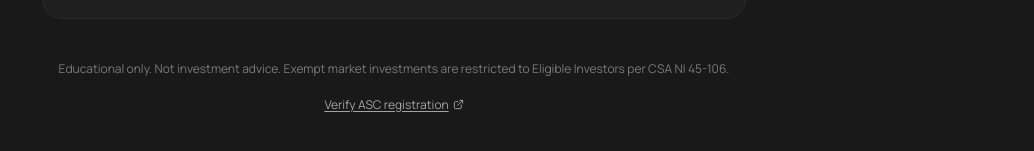
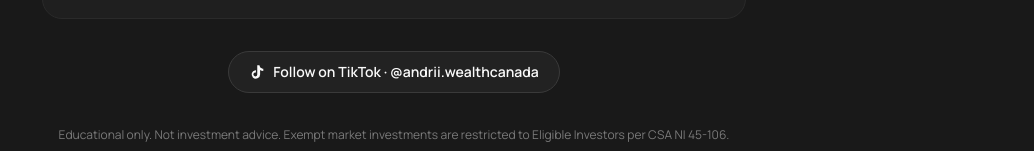
Before and after one commit to andriushchenkopartners-star/skyfort-website, a Next.js app: page /en/tt in a window 1280 px wide. Shown: the part 801-952 px from the top of the page, without its empty margins (246-1280 px from the left). Built offline with nearby package versions, Linux system fonts and the light colour scheme; no server answers.

Commit message:
feat: integrate TikTok @andrii.wealthcanada in config, footer, /tt CTA + detailed analytics setup guide

```diff
--- a/app/[locale]/tt/tt-client.jsx
+++ b/app/[locale]/tt/tt-client.jsx
@@ -13,7 +13,9 @@ import Button from "../../_components/Button";
 import Card from "../../_components/Card";
 import Container from "../../_components/Container";
 import Logo from "../../_components/Logo";
+import TikTokIcon from "../../_components/TikTokIcon";
 import { resolveLocale } from "../../_i18n/dictionary";
+import { CONFIG } from "../../_i18n/config";
 import {
   captureUtmsOnLoad,
   trackTtLandingView,
@@ -21,8 +23,9 @@ import {
   withUtms,
 } from "../../_lib/analytics";
 
-const CALENDLY = "https://calendly.com/andriushchenko-partners/new-meeting";
-const WHATSAPP = "https://wa.me/14033972553";
+const CALENDLY = CONFIG.calendlyUrl;
+const WHATSAPP = CONFIG.whatsapp;
+const TIKTOK = CONFIG.tiktok;
 const NRD_LOOKUP =
   "https://aretrieval.securities-administrators.ca/aretrieval/individuals/4575551";
 
@@ -40,6 +43,7 @@ const COPY = {
     ],
     disclaimer: "Освітні матеріали. Не є інвестиційною рекомендацією. Exempt market інвестиції доступні лише Eligible Investors під CSA NI 45-106.",
     verifyLink: "Перевірити реєстрацію у ASC",
+    followCta: "Слідкуй на TikTok",
   },
   ru: {
     h1: "Видел меня в TikTok?",
@@ -54,6 +58,7 @@ const COPY = {
     ],
     disclaimer: "Образовательные материалы. Не является инвестиционной рекомендацией. Exempt market доступен только Eligible Investors под CSA NI 45-106.",
     verifyLink: "Проверить регистрацию в ASC",
+    followCta: "Подписаться в TikTok",
   },
   en: {
     h1: "Saw me on TikTok?",
@@ -68,6 +73,7 @@ const COPY = {
     ],
     disclaimer: "Educational only. Not investment advice. Exempt market investments are restricted to Eligible Investors per CSA NI 45-106.",
     verifyLink: "Verify ASC registration",
+    followCta: "Follow on TikTok",
   },
 };
 
@@ -173,7 +179,20 @@ export default function TtLandingClient({ locale: rawLocale, portraitSrc, portra
         ))}
       </div>
 
-      <footer className="mt-10 text-center space-y-3">
+      <div className="mt-8 flex justify-center">
+        <a
+          href={TIKTOK}
+          target="_blank"
+          rel="noopener noreferrer"
+          onClick={() => trackTtCtaClick("follow_tiktok")}
+          className="inline-flex items-center gap-2 rounded-full border border-[var(--color-border-strong)] bg-[var(--color-bg-elevated)] px-5 py-2.5 text-sm font-semibold text-[var(--color-fg)] transition-all hover:border-[var(--color-brand)] hover:bg-[var(--color-bg-card)]"
+        >
+          <TikTokIcon className="h-4 w-4" />
+          {copy.followCta} · {CONFIG.tiktokHandle}
+        </a>
+      </div>
+
+      <footer className="mt-8 text-center space-y-3">
         <p className="text-xs text-[var(--color-fg-subtle)] leading-relaxed">
           {copy.disclaimer}
         </p>
--- /dev/null
+++ b/app/_components/TikTokIcon.jsx
@@ -0,0 +1,18 @@
+// Inline TikTok glyph — lucide-react does not ship one.
+// Use as: <TikTokIcon className="h-4 w-4" />
+
+export default function TikTokIcon({ className = "h-4 w-4", ...rest }) {
+  return (
+    <svg
+      viewBox="0 0 24 24"
+      fill="currentColor"
+      xmlns="http://www.w3.org/2000/svg"
+      aria-hidden="true"
+      focusable="false"
+      className={className}
+      {...rest}
+    >
+      <path d="M19.59 6.69a4.83 4.83 0 0 1-3.77-4.25V2h-3.45v13.67a2.89 2.89 0 0 1-5.2 1.74 2.89 2.89 0 0 1 2.31-4.64 2.93 2.93 0 0 1 .88.13V9.4a6.84 6.84 0 0 0-1-.05A6.33 6.33 0 0 0 5.8 20.1a6.34 6.34 0 0 0 10.86-4.43V9.01a8.16 8.16 0 0 0 4.77 1.52V7.1a4.85 4.85 0 0 1-1.84-.41z" />
+    </svg>
+  );
+}
--- a/app/_components/index.js
+++ b/app/_components/index.js
@@ -13,3 +13,4 @@ export { default as Breadcrumbs } from "./Breadcrumbs";
 export { default as WhatsAppButton } from "./WhatsAppButton";
 export { default as TrustBar } from "./TrustBar";
 export { default as LangSwitcher } from "./LangSwitcher";
+export { default as TikTokIcon } from "./TikTokIcon";
--- a/app/_i18n/config.js
+++ b/app/_i18n/config.js
@@ -7,6 +7,8 @@ export const CONFIG = {
   instagram: "https://instagram.com/andrii.wealthcanada",
   telegram: "https://t.me/skyfortwealth",
   whatsapp: "https://wa.me/14033972553",
+  tiktok: "https://www.tiktok.com/@andrii.wealthcanada",
+  tiktokHandle: "@andrii.wealthcanada",
   pdfBaseUrl:
     "https://frhitqmsmqybggcmowag.supabase.co/storage/v1/object/public/lead-magnets-uk",
 };
--- a/app/_sections/Footer.jsx
+++ b/app/_sections/Footer.jsx
@@ -1,5 +1,6 @@
 import { Mail, Phone, AtSign, Send } from "lucide-react";
 import Logo from "../_components/Logo";
+import TikTokIcon from "../_components/TikTokIcon";
 import { CONFIG } from "../_i18n/config";
 
 export default function Footer({ content }) {
@@ -32,6 +33,17 @@ export default function Footer({ content }) {
                 >
                   <Phone className="h-3.5 w-3.5" aria-hidden="true" />
                   {CONFIG.phone}
+                </a>
+              </li>
+              <li>
+                <a
+                  href={CONFIG.tiktok}
+                  target="_blank"
+                  rel="noopener"
+                  className="inline-flex items-center gap-2 transition-colors hover:text-[var(--color-brand)]"
+                >
+                  <TikTokIcon className="h-3.5 w-3.5" />
+                  TikTok · {CONFIG.tiktokHandle}
                 </a>
               </li>
               <li>
```
Also changed, not shown: 1 other file (tests, documents, lock files or other folders).
